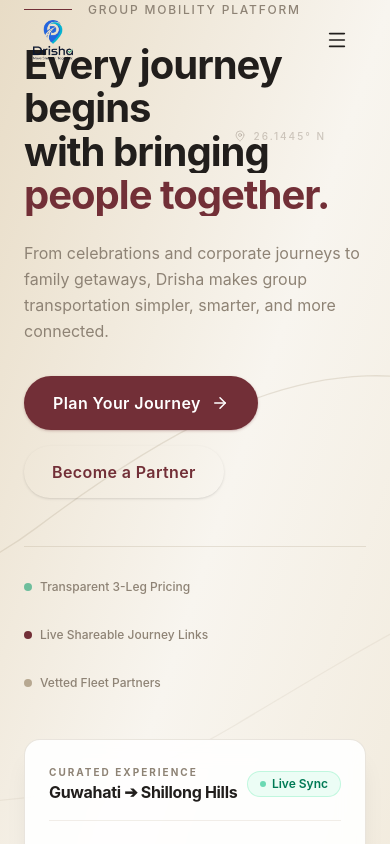
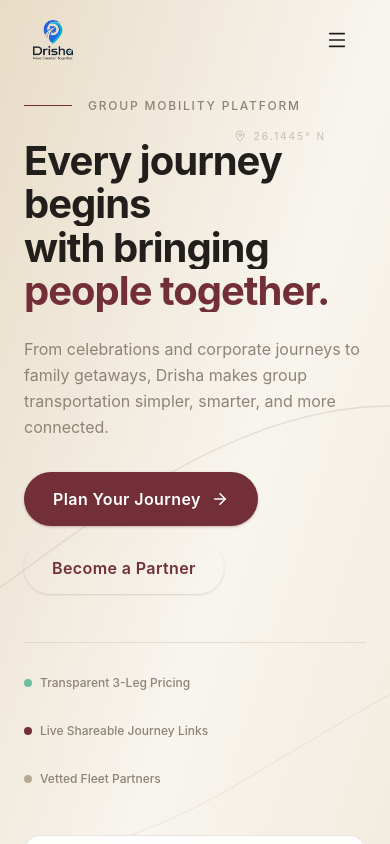
Before and after one commit to dhiraj-001/drisha_site, a React (Vite) app: page / in a window 390 px wide. Shown: the top 844 px of the page. Built offline with nearby package versions, Linux system fonts and the light colour scheme.

Commit message:
fix: adjust top padding in HeroSection for better mobile layout spacing

```diff
--- a/src/components/sections/HeroSection.tsx
+++ b/src/components/sections/HeroSection.tsx
@@ -5,7 +5,7 @@ import { Button } from '../ui/Button';
 
 export function HeroSection() {
   return (
-    <section className="relative min-h-screen flex items-center overflow-hidden bg-champagne">
+    <section className="relative min-h-screen flex items-center overflow-hidden bg-champagne pt-24 lg:pt-0">
       {/* Background subtle gradient */}
       <div className="absolute inset-0 bg-gradient-to-br from-champagne via-ivory to-champagne-light" />
 
@@ -55,7 +55,7 @@ export function HeroSection() {
       </motion.div>
 
       {/* Main Content */}
-      <div className="container-editorial relative z-10 pt-36 sm:pt-38 lg:pt-40 pb-20 lg:pb-28">
+      <div className="container-editorial relative z-10 pt-64 sm:pt-38 lg:pt-40 pb-20 lg:pb-28">
         <div className="grid grid-cols-1 lg:grid-cols-12 gap-12 lg:gap-16 items-center">
           {/* Left Column — Editorial Typography */}
           <div className="lg:col-span-7">
```
